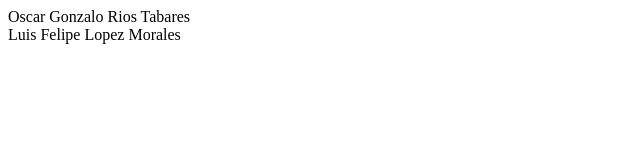
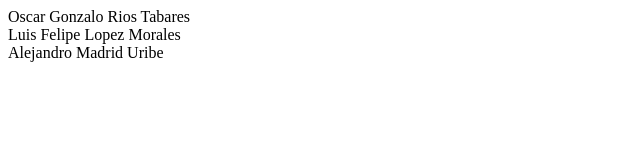
Before and after one commit to Shad4070/Shad4070.github.io, a plain HTML site: page index.html in a window 1280 px wide. Shown: the whole page, without its empty margins (0-640 px from the left). Drawn offline with Linux system fonts and the light colour scheme.

Commit message:
agregue mi nombre a la pagina

```diff
--- a/index.html
+++ b/index.html
@@ -6,5 +6,6 @@
 <body>
 	<div>Oscar Gonzalo Rios Tabares</div>
 	<div>Luis Felipe Lopez Morales</div>
+	<div>Alejandro Madrid Uribe </div>
 </body>
 </html>
```
